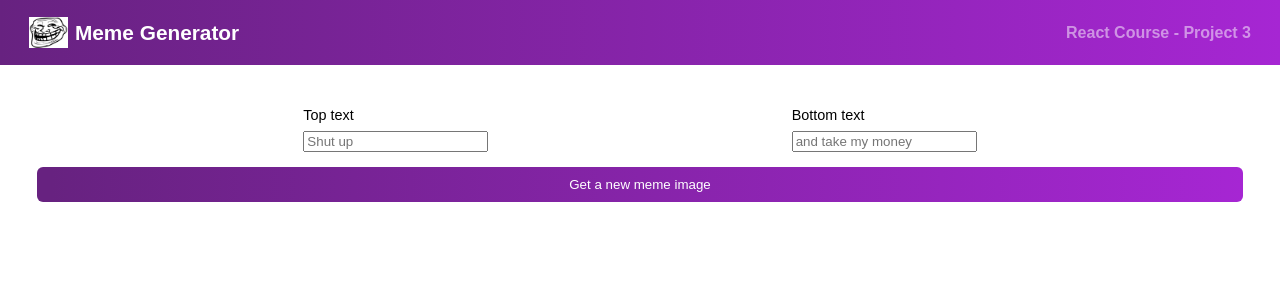
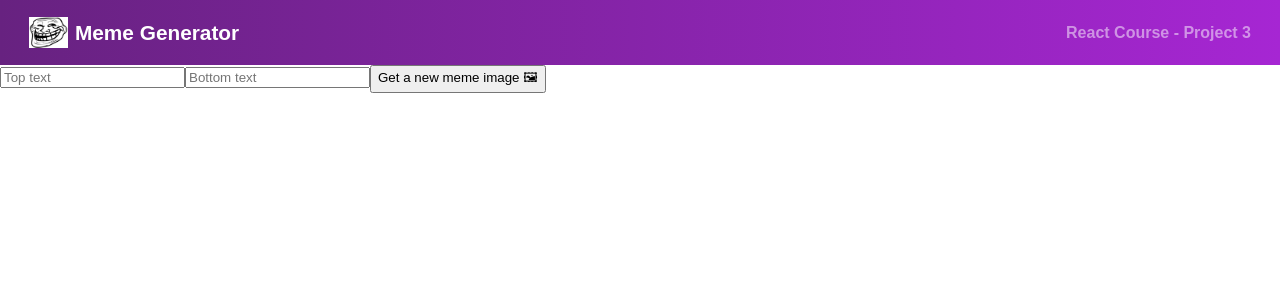
Before and after one commit to Halnon/Meme-Generator, a React app: page / in a window 1280 px wide. Shown: the top 300 px of the page. Built offline with nearby package versions, Linux system fonts and the light colour scheme; the HTML template or start-up script is replaced by a standard one.

Commit message:
redesign component to make it more readable and simple

```diff
--- a/src/components/meme.jsx
+++ b/src/components/meme.jsx
@@ -1,24 +1,25 @@
-import React from 'react';
+import React from "react"
 
 export default function Meme() {
     return (
-        <form className="form--container">
-            <div className="labels--container">
-                <div id="label--container1">
-                    <p className="label--title">Top text</p>
-                    <label>
-                        <input placeholder="Shut up" />
-                    </label>
-                </div>
-                <div id="label--container2">
-                    <p className="label--title">Bottom text</p>
-                    <label>
-                        <input placeholder="and take my money" />
-                    </label>
-                </div>
-
-            </div>
-            <input type="submit" value="Get a new meme image" className="submit--input" />
-        </form>
+        <main>
+            <form className="form">
+                <input
+                    type="text"
+                    placeholder="Top text"
+                    className="form--input"
+                />
+                <input
+                    type="text"
+                    placeholder="Bottom text"
+                    className="form--input"
+                />
+                <button
+                    className="form--button"
+                >
+                    Get a new meme image 🖼
+                </button>
+            </form>
+        </main>
     )
 }
```
